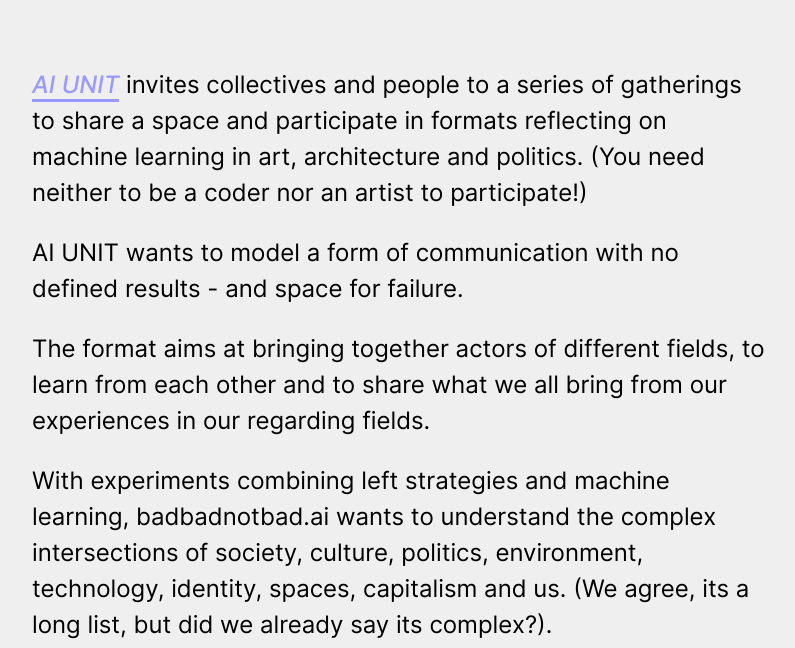
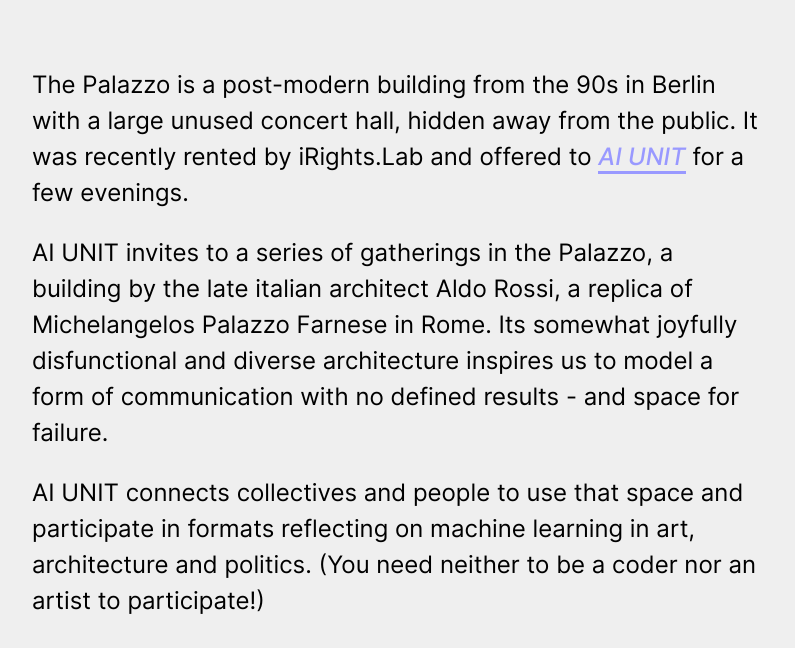
Before and after one commit to ai-unit/badbadnotbad, a plain HTML site: page index.html in a window 1280 px wide. Shown: the part 246-894 px from the top of the page, without its empty margins (240-1035 px from the left). Drawn offline with Linux system fonts and the light colour scheme; a small style sheet from the web is missing.

Commit message:
Add Palazzo text

```diff
--- a/index.html
+++ b/index.html
@@ -11,9 +11,11 @@
   <body>
     <h1>badbadnotbad.ai</h1>
 
-    <p><a href="https://aiunit.org" target="_blank">AI UNIT</a> invites collectives and people to a series of gatherings to share a space and participate in formats reflecting on machine learning in art, architecture and politics. (You need neither to be a coder nor an artist to participate!)</p>
+    <p>The Palazzo is a post-modern building from the 90s in Berlin with a large unused concert hall, hidden away from the public. It was recently rented by iRights.Lab and offered to <a href="https://aiunit.org">AI UNIT</a> for a few evenings.</p>
 
-    <p>AI UNIT wants to model a form of communication with no defined results - and space for failure.</p>
+    <p>AI UNIT invites to a series of gatherings in the Palazzo, a building by the late italian architect Aldo Rossi, a replica of Michelangelos Palazzo Farnese in Rome. Its somewhat joyfully disfunctional and diverse architecture inspires us to model a form of communication with no defined results - and space for failure.</p>
+
+    <p>AI UNIT connects collectives and people to use that space and participate in formats reflecting on machine learning in art, architecture and politics. (You need neither to be a coder nor an artist to participate!)</p>
 
     <p>The format aims at bringing together actors of different fields, to learn from each other and to share what we all bring from our experiences in our regarding fields.</p>
 
@@ -25,7 +27,7 @@
 
     <hr />
 
-    <h2>The first gathering will take place 07/12/19 2pm-8pm at Uferstrasse, Berlin Wedding.</h2>
+    <h2>The first gathering will take place 07/12/19 2pm-6pm at Palazzo, Berlin Mitte.</h2>
 
     <p>We warmly invite all collectives and people to participate in this dialogue, especially from underrepresented groups.</p>
 
```
